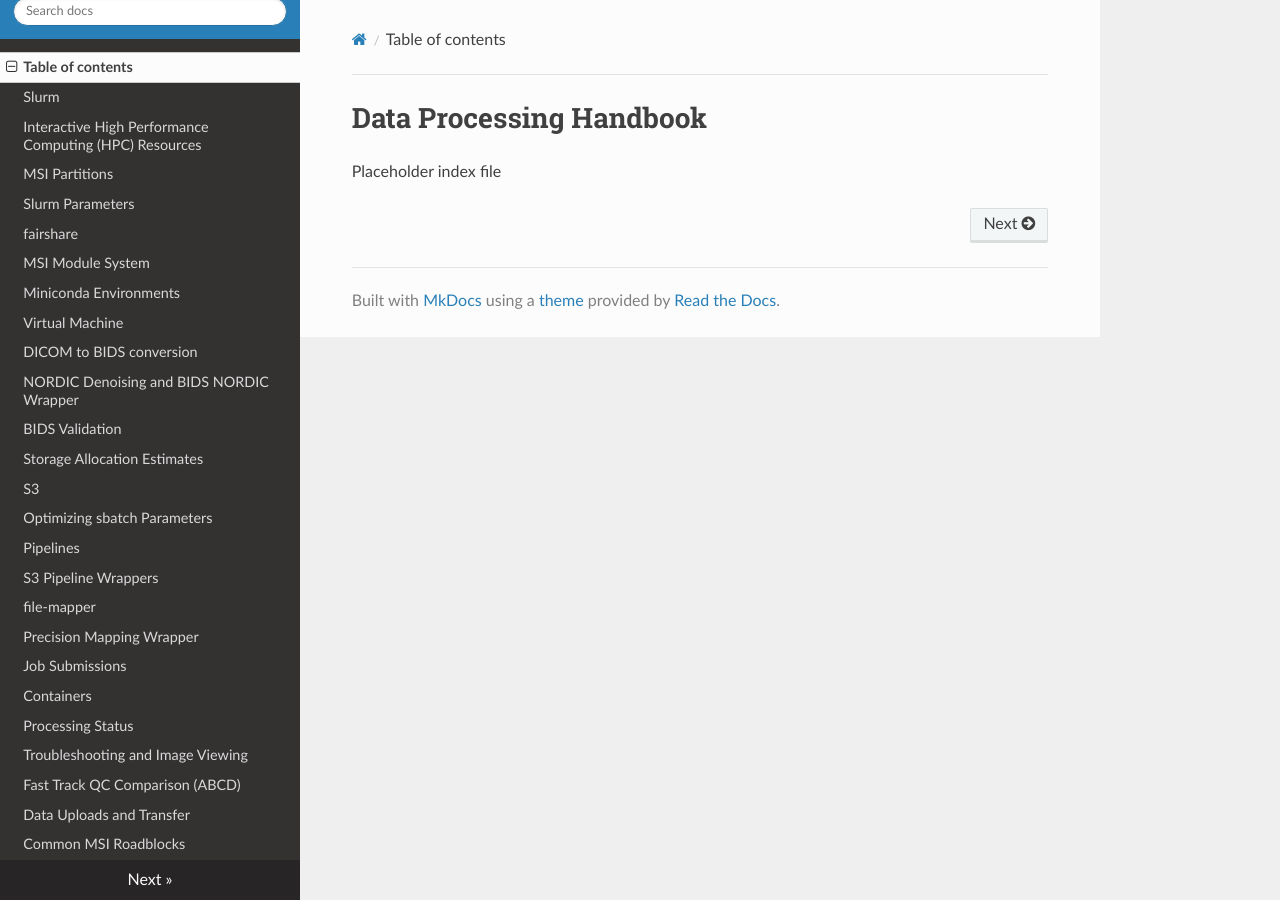
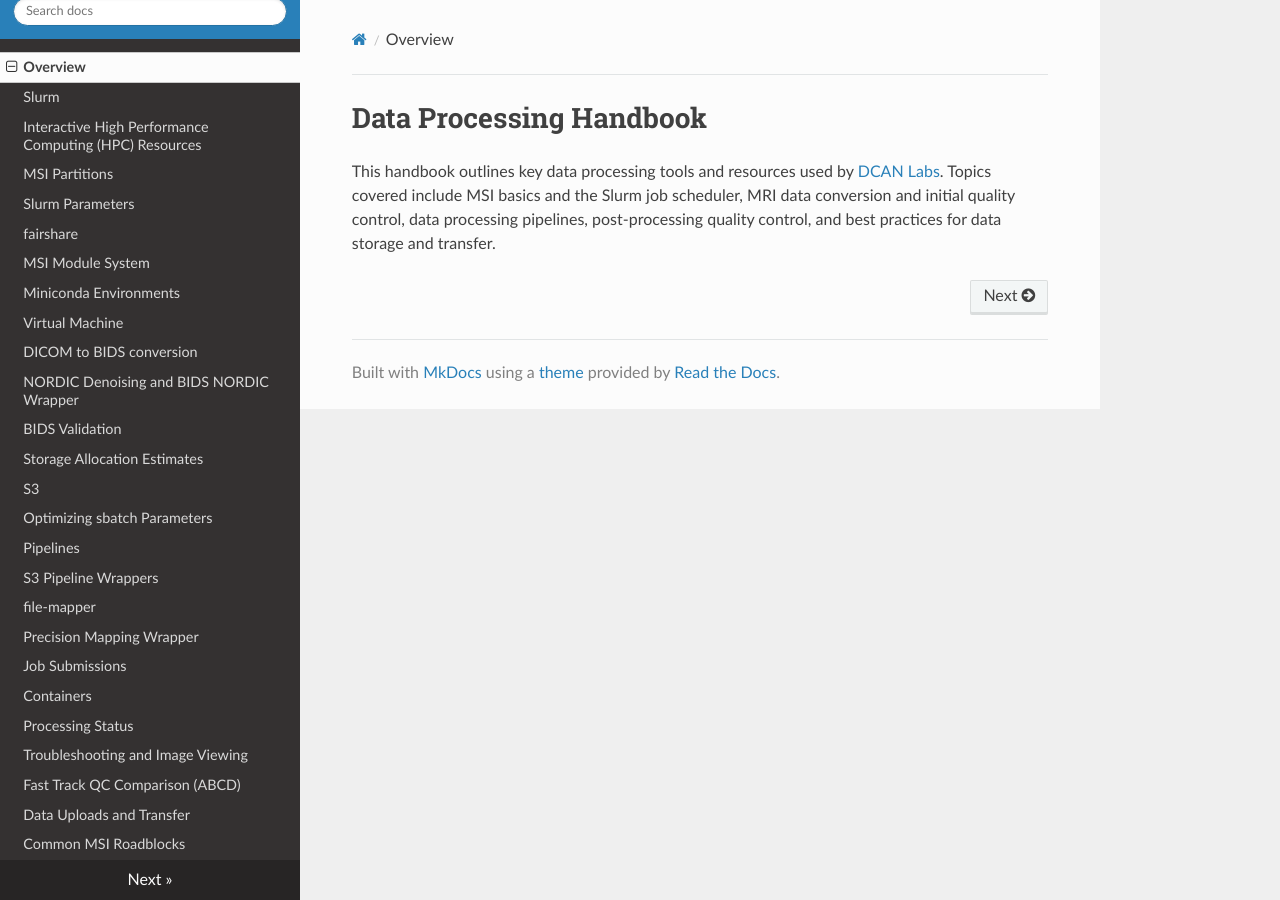
Before and after one commit to DCAN-Labs/cdni-brain, an MkDocs documentation site: the page built from docs/index.md, in a window 1280 px wide. Built offline with MkDocs 1.6.1, drawn with Linux system fonts in a browser that asks for light colours; nearby versions of some CDN libraries.

Commit message:
placeholder index now overview

```diff
--- a/docs/index.md
+++ b/docs/index.md
@@ -1,3 +1,3 @@
 # Data Processing Handbook
 
-Placeholder index file
+This handbook outlines key data processing tools and resources used by [DCAN Labs](https://innovation.umn.edu/developmental-cognition-and-neuroimaging-lab/). Topics covered include MSI basics and the Slurm job scheduler, MRI data conversion and initial quality control, data processing pipelines, post-processing quality control, and best practices for data storage and transfer.
--- a/mkdocs.yml
+++ b/mkdocs.yml
@@ -4,7 +4,7 @@ plugins:
   - search
 docs_dir: docs
 nav:
-  - Table of contents: index.md
+  - Overview: index.md
   - Slurm: slurm.md
   - Interactive High Performance Computing (HPC) Resources: hpc.md
   - MSI Partitions: partitions.md
```
